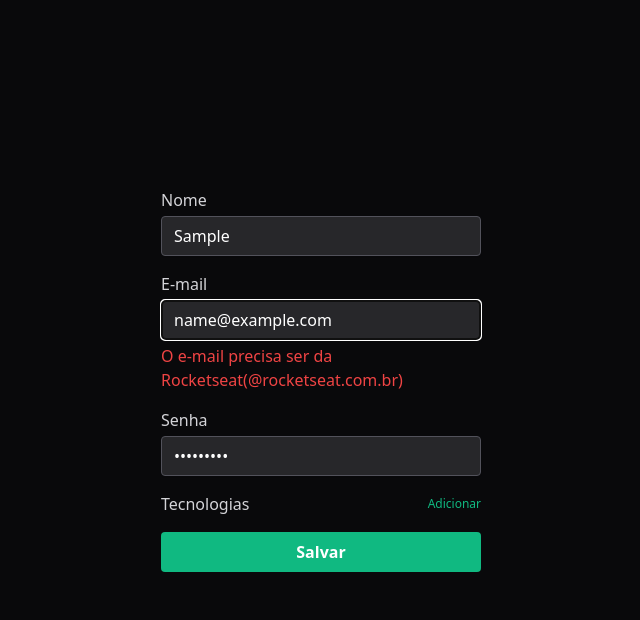
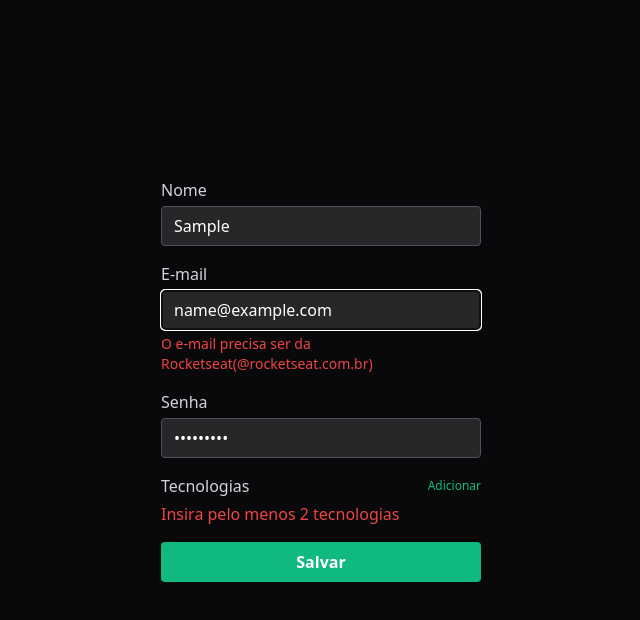
Before and after one commit to Hzimr/FormularioReact, a React (Vite) app: page / in a window 1280 px wide. Both pictures are taken after typing "Sample", "name@example.com", "Sample123" into the empty fields and a click on the button "Salvar". Shown: the top 620 px of the page, without its empty margins (319-959 px from the left). Built offline with nearby package versions, Linux system fonts and the light colour scheme.

Commit message:
feat: created message errors

```diff
--- a/src/App.tsx
+++ b/src/App.tsx
@@ -24,7 +24,7 @@ const createUserFormSchema = z.object({
   techs: z.array(z.object({
     title: z.string().nonempty('O título é obrigatório'),
     knowledge: z.coerce.number().min(1).max(100),
-  }))
+  })).min(2, 'Insira pelo menos 2 tecnologias')
 })
 
 type CreateUserFormData = z.infer<typeof createUserFormSchema>
@@ -49,7 +49,7 @@ export function App() {
     append({title: '', knowledge: 0})
   }
 
-  function createUser(data: any) {
+  function createUser(data: CreateUserFormData) {
     setOutput(JSON.stringify(data, null, 2))
   }
 
@@ -69,7 +69,7 @@ export function App() {
             className='border border-zinc-600 shadow-sm rounded h-10 px-3 bg-zinc-800 text-white'
             {...register('name')}
           />
-          {errors.name && <span className='text-red-500 '>{errors.name.message}</span>}
+          {errors.name && <span className='text-red-500 text-sm'>{errors.name.message}</span>}
         </div>
         <div className="flex flex-col gap-1">
           <label htmlFor="email">E-mail</label>
@@ -78,7 +78,7 @@ export function App() {
             className='border border-zinc-600 shadow-sm rounded h-10 px-3 bg-zinc-800 text-white'
             {...register('email')}
           />
-          {errors.email && <span className='text-red-500 '>{errors.email.message}</span>}
+          {errors.email && <span className='text-red-500 text-sm '>{errors.email.message}</span>}
         </div>
         <div className="flex flex-col gap-1">
           <label htmlFor="password">Senha</label>
@@ -87,7 +87,7 @@ export function App() {
             className='border border-zinc-600 shadow-sm rounded h-10 px-3 bg-zinc-800 text-white'
             {...register('password')}
           />
-          {errors.password && <span className='text-red-500 '>{errors.password.message}</span>}
+          {errors.password && <span className='text-red-500 text-sm '>{errors.password.message}</span>}
 
         </div>
 
@@ -111,7 +111,7 @@ export function App() {
                 {...register(`techs.${index}.title`)}
               />
 
-            {errors.techs?.[index]?.title && <span className='text-red-500 '>{errors.techs?.[index]?.title?.message}</span>}
+            {errors.techs?.[index]?.title && <span className='text-red-500 text-sm'>{errors.techs?.[index]?.title?.message}</span>}
           </div>
 
             <div className="flex-1  flex flex-col gap-1" key={field.id}>
@@ -121,12 +121,15 @@ export function App() {
                 {...register(`techs.${index}.knowledge`)}
               />
 
-            {errors.techs?.[index]?.knowledge && <span className='text-red-500 '>{errors.techs?.[index]?.knowledge?.message}</span>}
+            {errors.techs?.[index]?.knowledge && <span className='text-red-500 text-sm '>{errors.techs?.[index]?.knowledge?.message}</span>}
             </div>
 
             </div>
           )
         })}
+
+        {errors.techs && <span className='text-red-500 '>{errors.techs.message}</span>}
+
         </div>
 
 
```
